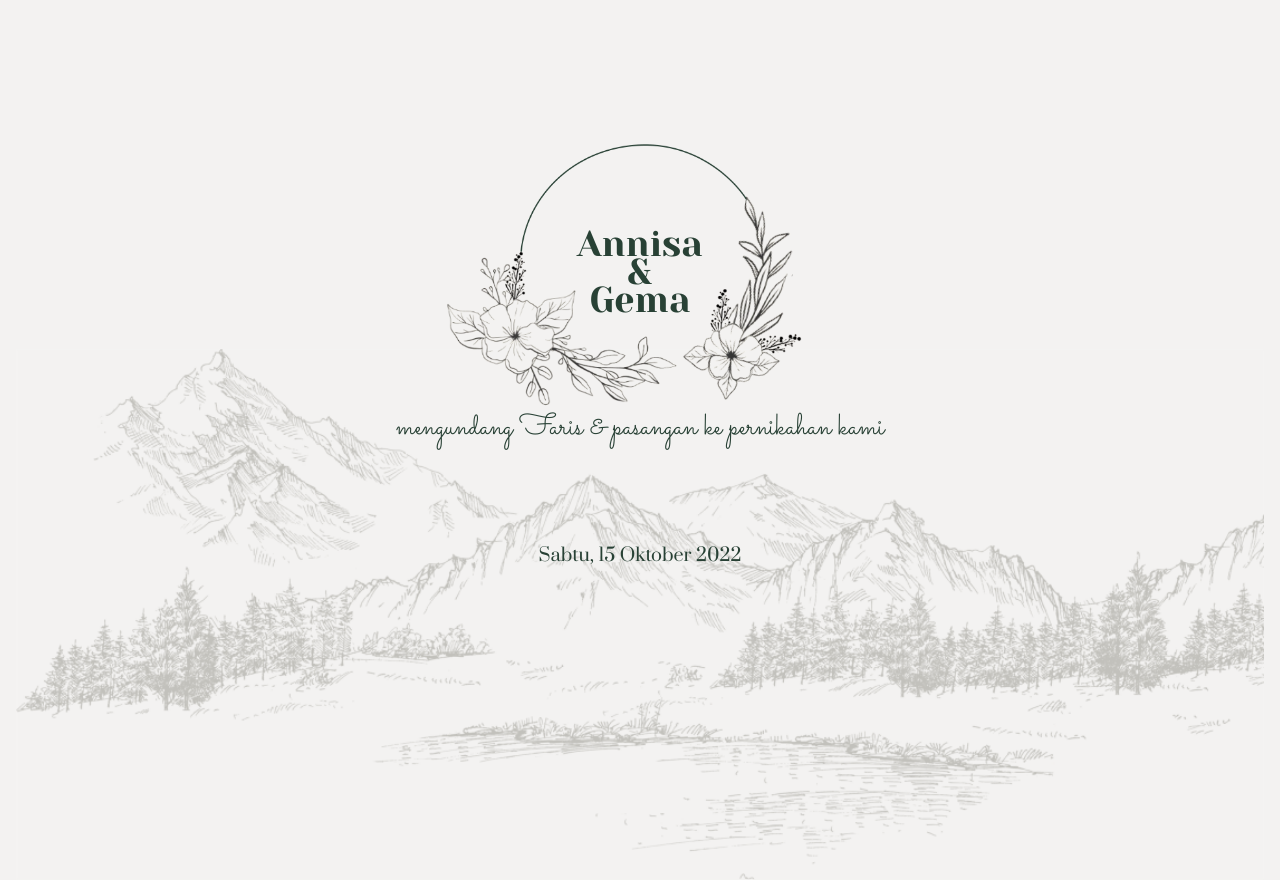
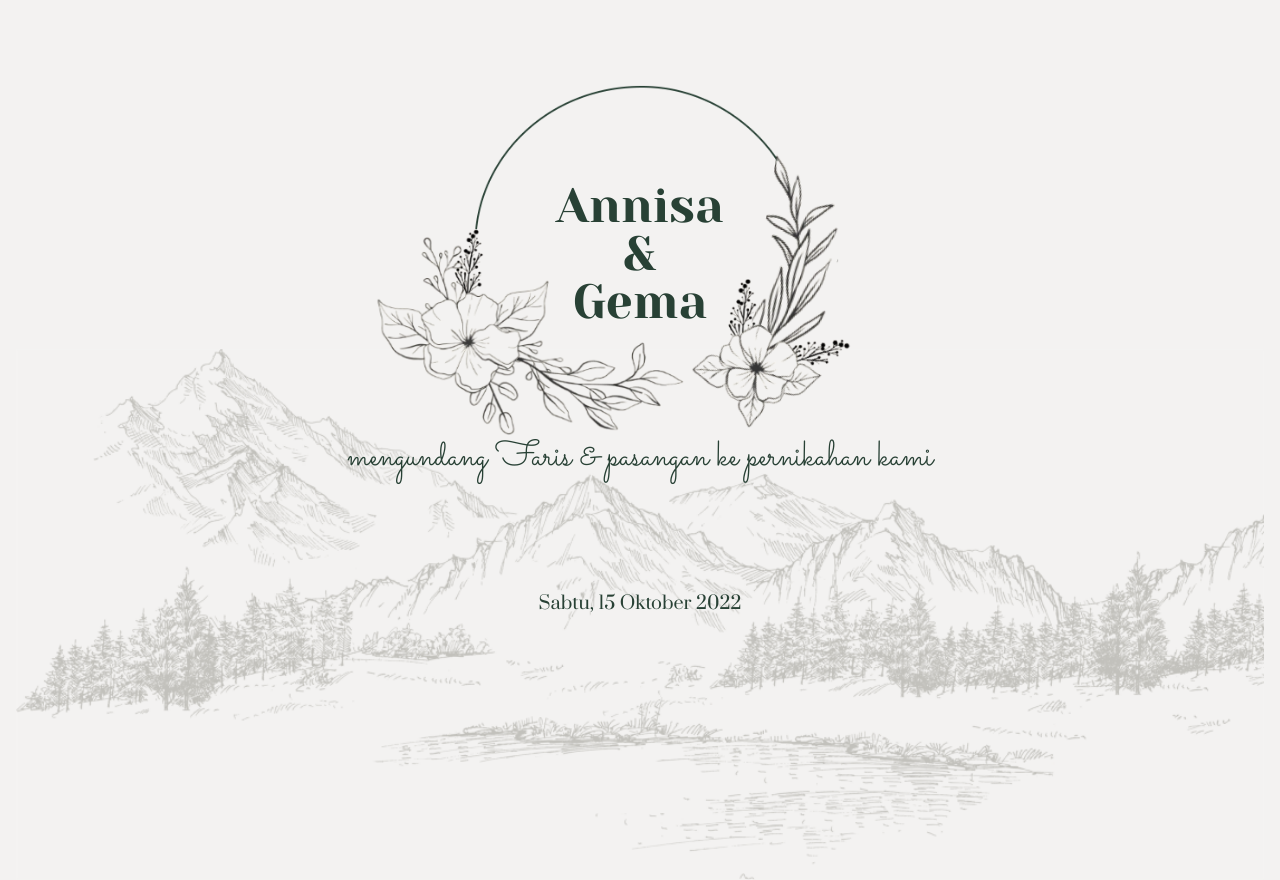
Before and after one commit to Refara08/annisa-gema-wedding, a Next.js app: page / in a window 1280 px wide. Built offline with nearby package versions, Linux system fonts and the light colour scheme; a web font is replaced by a local one.

Commit message:
adjusting scale of the content

```diff
--- a/components/hero/Hero.js
+++ b/components/hero/Hero.js
@@ -3,15 +3,15 @@ import Image from "next/image";
 const Hero = () => {
   return (
     <section id="hero">
-      <div className="relative h-screen flex flex-col items-center justify-center gap-24">
+      <div className="relative h-screen flex flex-col items-center justify-center gap-24 md:gap-28">
         {/* nama nisa gema dan ornamen */}
         <div className="relative">
-          <h1 className="font-yaseva flex flex-col items-center leading-7 text-4xl">
+          <h1 className="font-yaseva flex flex-col items-center leading-7 text-3xl md:text-5xl">
             <span>Annisa</span>
             <span>&</span>
             <span>Gema</span>
           </h1>
-          <div className="absolute top-0 -translate-x-2 translate-y-3 scale-[300%]">
+          <div className="absolute top-0 -translate-x-2 md:-translate-x-4 md:translate-y-8 translate-y-4 scale-[280%] md:scale-[300%]">
             <Image
               src={"/images/hero/flowers.png"}
               alt="flowers ornaments"
@@ -23,7 +23,7 @@ const Hero = () => {
 
         {/* kalimat mengundang.. */}
         <div className="w-[75%]">
-          <h2 className="font-sacramento text-3xl text-center">
+          <h2 className="font-sacramento text-2xl md:text-4xl text-center">
             mengundang Faris & pasangan ke pernikahan kami
           </h2>
         </div>
```
